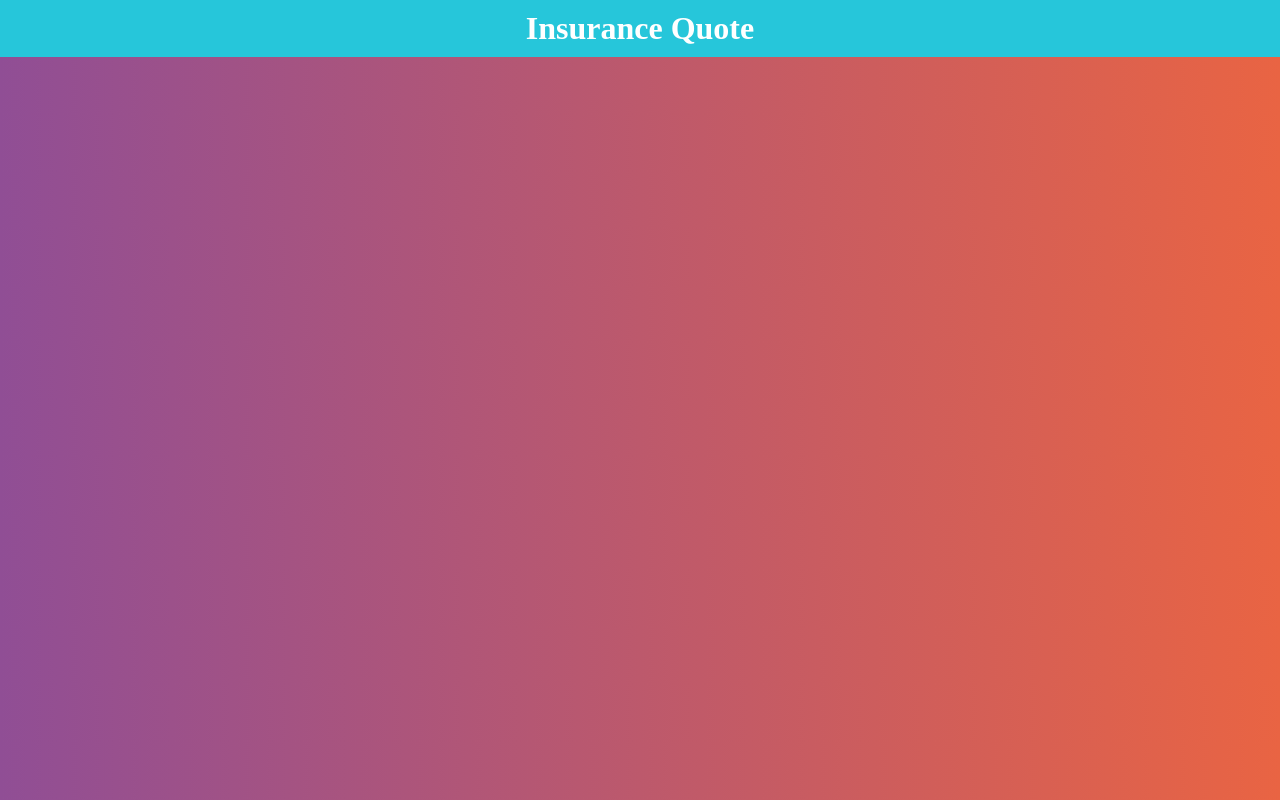
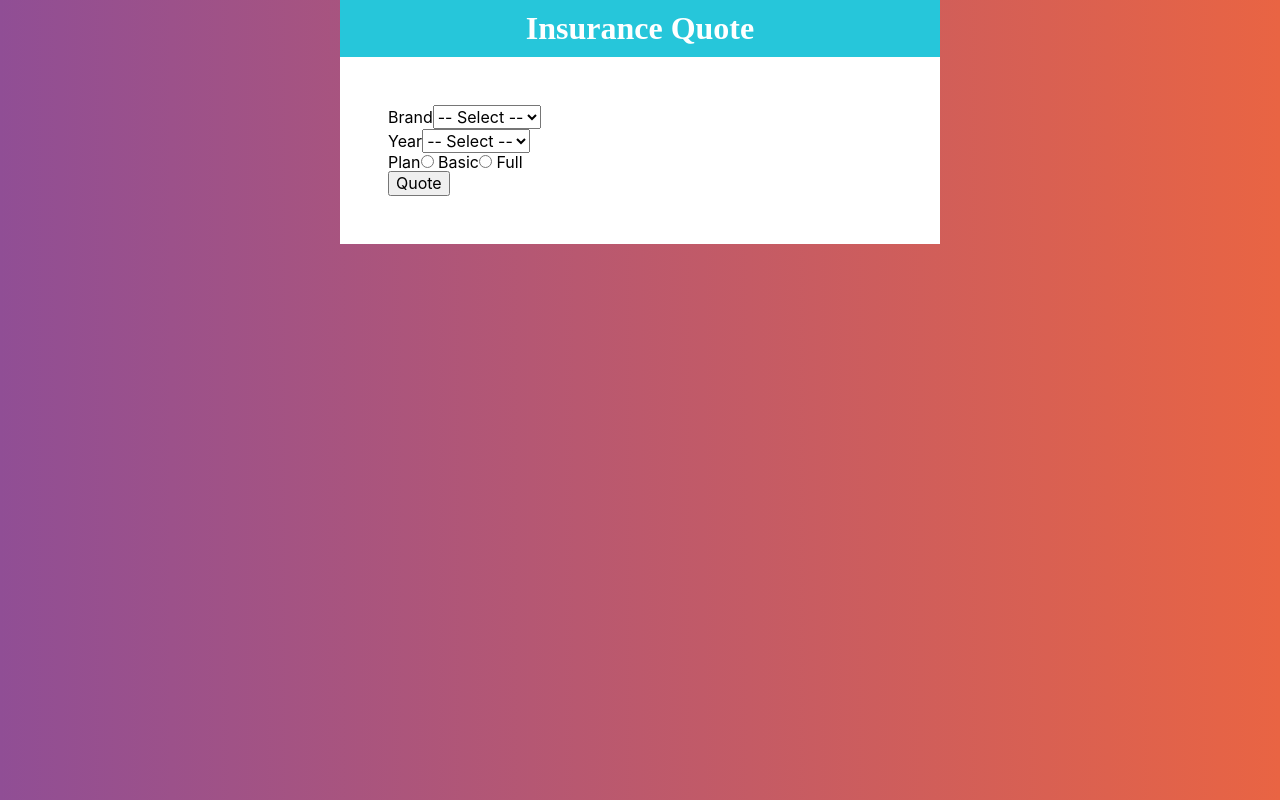
Before and after one commit to lourdesmendoza/valued-price, a React (Create React App) app: page / in a window 1280 px wide. Built offline with nearby package versions, Linux system fonts and the light colour scheme.

Commit message:
Added component form

```diff
--- a/src/App.js
+++ b/src/App.js
@@ -1,13 +1,30 @@
 import React from 'react';
-
+import styled from '@emotion/styled';
 
 import Header from './components/Header';
+import Form from './components/Form';
+
+const Content = styled.div`
+	max-width: 600px;
+	margin: 0 auto;
+`;
+
+const ContentForm = styled.div`
+	background-color: #ffffff;
+	padding: 3rem;
+`;
+
 
 function App() {
 	return (
-		<Header
-			title="Insurance Quote"
-			/>
+		<Content>
+			<Header
+				title="Insurance Quote"
+				/>
+				<ContentForm>
+					<Form />
+				</ContentForm>
+		</Content>
 	);
 }
 
--- /dev/null
+++ b/src/components/Form.js
@@ -0,0 +1,53 @@
+import React from 'react';
+
+const Form = () => {
+    return (
+        <form>
+            <div>
+                <label>Brand</label>
+                <select>
+                    <option value="">-- Select --</option>
+                    <option value="american">American</option>
+                    <option value="european">European</option>
+                    <option value="asian">Asian</option>
+                </select>
+            </div>
+
+            <div>
+                <label>Year</label>
+                <select>
+                    <option value="">-- Select --</option>
+                    <option value="2021">2021</option>
+                    <option value="2020">2020</option>
+                    <option value="2019">2019</option>
+                    <option value="2018">2018</option>
+                    <option value="2017">2017</option>
+                    <option value="2016">2016</option>
+                    <option value="2015">2015</option>
+                    <option value="2014">2014</option>
+                    <option value="2013">2013</option>
+                    <option value="2012">2012</option>
+                </select>
+            </div>
+
+            <div>
+                <label>Plan</label>
+                <input
+                    type="radio"
+                    name="plan"
+                    value="basic"
+                /> Basic
+
+                <input
+                    type="radio"
+                    name="plan"
+                    value="full"
+                /> Full
+            </div>
+
+            <button type="button">Quote</button>
+        </form>
+     );
+}
+
+export default Form;
```
